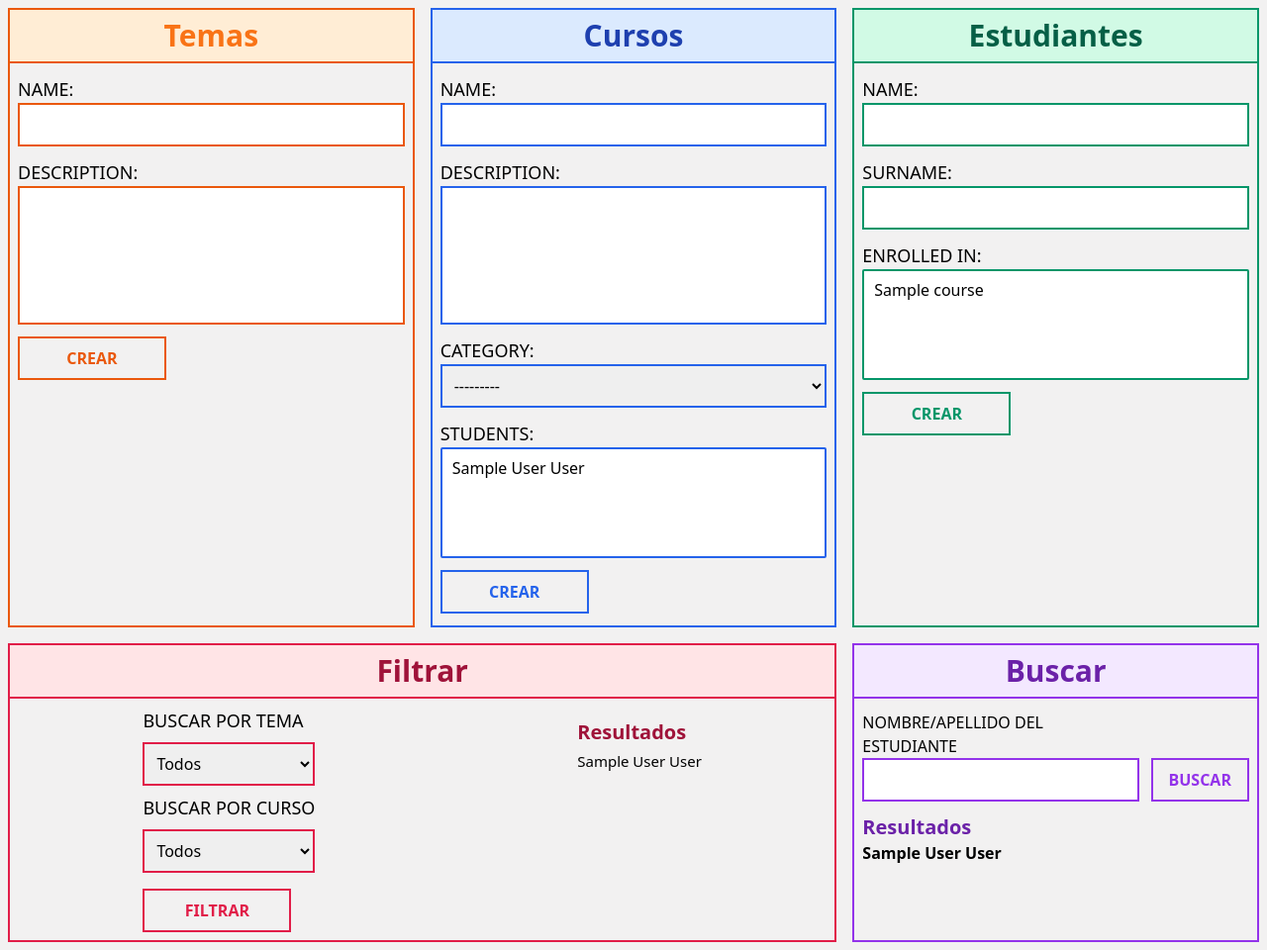
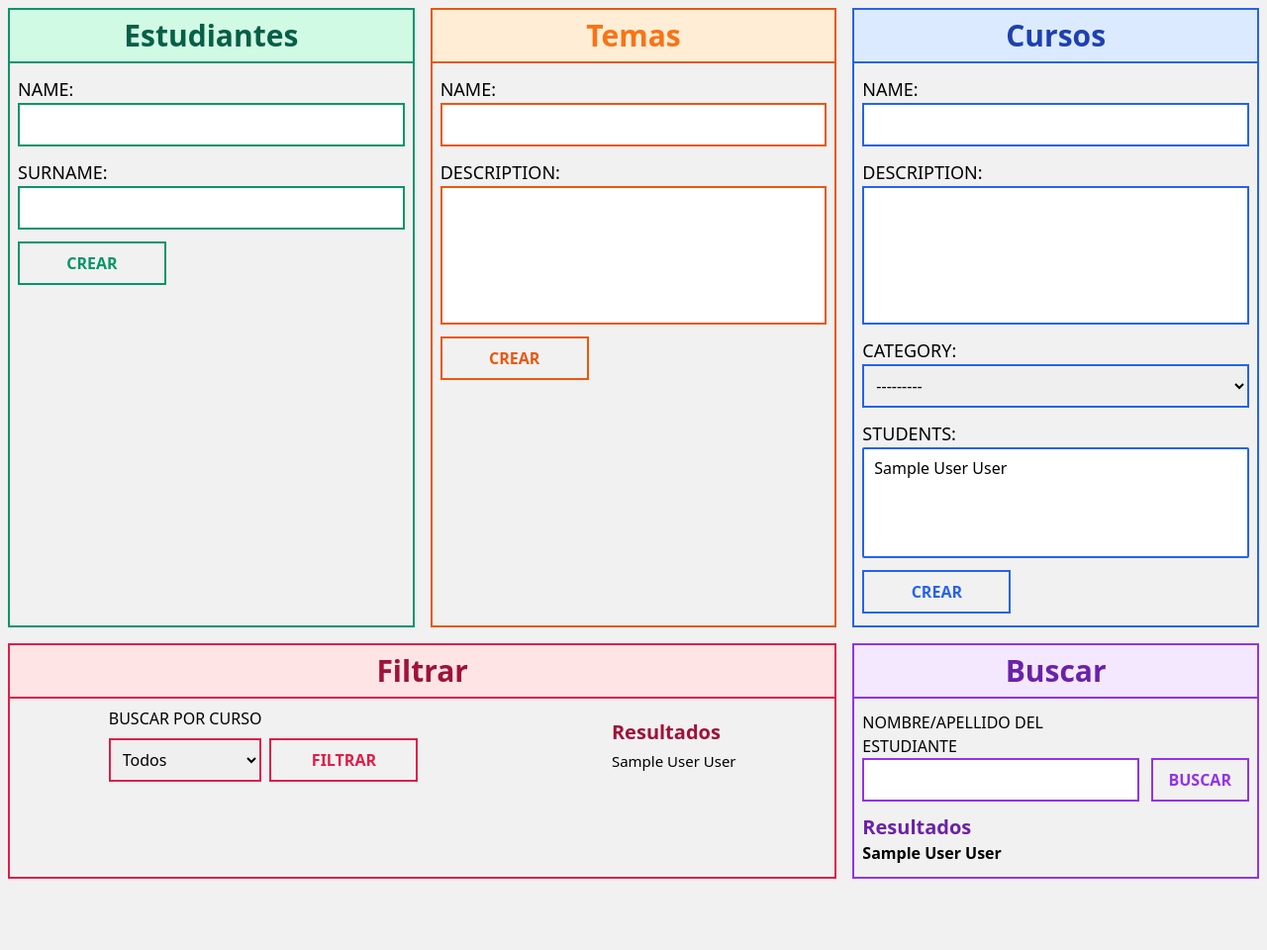
Before and after one commit to CiroJSCH/Tercera-pre-entrega-SCHAPERT, a Django app: page / in a window 1280 px wide. Shown: the whole page at 99% size. After the commit the page ends 888 px from the top, so only its background shows below. Run offline with Django 4.2, Linux system fonts and the light colour scheme; tables that the repository leaves empty hold one stand-in row (values such as "Sample post"); style sheets or scripts are compiled from the project's sources.

Commit message:
finish project

```diff
--- a/src/app/forms.py
+++ b/src/app/forms.py
@@ -5,75 +5,32 @@ from .models import Topic, Student, Course
 
 class TopicForm(ModelForm):
 
-    input_text_style = "border-2 border-orange-600 p-2"
-    input_textarea_style = "border-2 border-orange-600 p-2 w-full"
-
-    name = forms.CharField(
-        widget=forms.TextInput(
-            attrs={'class': input_text_style, 'style': 'outline:none'}),
-    )
-
-    description = forms.CharField(
-        widget=forms.Textarea(
-            attrs={'class': input_textarea_style, 'style': 'resize:none; outline:none', 'rows': 5}),
-    )
-
     class Meta:
         model = Topic
         fields = '__all__'
+        widgets = {
+            'name': forms.TextInput(attrs={'class': "border-2 border-orange-600 p-2", 'style': 'outline:none'}),
+            'description': forms.Textarea(attrs={'class': "border-2 border-orange-600 p-2 w-full", 'style': 'resize:none; outline:none', 'rows': 5}),
+        }
 
 
 class StudentForm(ModelForm):
-    input_text_style = "border-2 border-emerald-600 p-2"
-
-    name = forms.CharField(
-        widget=forms.TextInput(
-            attrs={'class': input_text_style, 'style': 'outline:none'}),
-    )
-    surname = forms.CharField(
-        widget=forms.TextInput(
-            attrs={'class': input_text_style, 'style': 'outline:none'}),
-    )
-
-    enrolled_in = forms.ModelMultipleChoiceField(
-        queryset=Course.objects.all(),
-        widget=forms.SelectMultiple(
-            attrs={'class': input_text_style, 'style': 'outline:none'}
-        )
-    )
-
     class Meta:
         model = Student
-        fields = '__all__'
+        fields = ('name', 'surname')
+        widgets = {
+            'name': forms.TextInput(attrs={'class': "border-2 border-emerald-600 p-2", 'style': 'outline:none'}),
+            'surname': forms.TextInput(attrs={'class': "border-2 border-emerald-600 p-2", 'style': 'outline:none'}),
+        }
 
 
 class CourseForm(ModelForm):
-    input_text_style = "border-2 border-blue-600 p-2"
-    input_textarea_style = "border-2 border-blue-600 p-2 w-full"
-
-    name = forms.CharField(
-        widget=forms.TextInput(
-            attrs={'class': input_text_style, 'style': 'outline:none'}),
-    )
-
-    description = forms.CharField(
-        widget=forms.Textarea(
-            attrs={'class': input_textarea_style, 'style': 'resize:none; outline:none', 'rows': 5}),
-    )
-
-    category = forms.ModelChoiceField(
-        queryset=Topic.objects.all(),
-        widget=forms.Select(
-            attrs={'class': input_text_style, 'style': 'outline:none'}),
-    )
-
-    students = forms.ModelMultipleChoiceField(
-        queryset=Student.objects.all(),
-        widget=forms.SelectMultiple(
-            attrs={'class': input_text_style, 'style': 'outline:none'}
-        )
-    )
-
     class Meta:
         model = Course
-        fields = '__all__'
+        fields = ('name', 'description', 'category', 'students')
+        widgets = {
+            'name': forms.TextInput(attrs={'class': "border-2 border-blue-600 p-2", 'style': 'outline:none'}),
+            'description': forms.Textarea(attrs={'class': "border-2 border-blue-600 p-2 w-full", 'style': 'resize:none; outline:none', 'rows': 5}),
+            'category': forms.Select(attrs={'class': "border-2 border-blue-600 p-2", 'style': 'outline:none'}),
+            'students': forms.SelectMultiple(attrs={'class': "border-2 border-blue-600 p-2", 'style': 'outline:none'}),
+        }
--- a/src/app/templates/courses_section.html
+++ b/src/app/templates/courses_section.html
@@ -1,7 +1,7 @@
 <section class="col-span-12 md:col-span-6 xl:col-span-4 border-2 border-blue-600">
   <h2 class="text-center text-xl md:text-2xl lg:text-3xl text-blue-800 bg-blue-100 py-2 font-semibold border-b-2 border-b-blue-600">Cursos</h2>
   <div class="w-full flex items-center px-2 py-3">
-    <form method="post" action="{% url 'index' %}?form=courses" class="flex flex-col gap-3 w-full mx-auto max-w-[500px]">
+    <form method="post" action="{% url 'create_course' %}" class="flex flex-col gap-3 w-full mx-auto max-w-[500px]">
       {% csrf_token %}
       {% for field in course_form %}
       <div class="flex flex-col">
--- a/src/app/templates/filter_section.html
+++ b/src/app/templates/filter_section.html
@@ -2,18 +2,9 @@
   <h2 class="text-center text-xl md:text-2xl lg:text-3xl text-rose-800 bg-rose-100 py-2 font-semibold border-b-2 border-b-rose-600">Filtrar</h2>
   <section class="p-2 flex flex-col xl:flex-row xl:justify-around gap-3">
     <div>
-      <form action="" class="flex flex-col gap-2">
+      <form action="" class="flex items-end gap-2" method="get">
         <div class="flex flex-col gap-2">
-          <label for="topics" class="text-lg font-medium uppercase">Buscar por tema</label>
-          <select name="topics" id="topics" class="outline-none p-2 border-2 border-rose-600">
-            <option value="all">Todos</option>
-            {% for topic in topics %}
-              <option value="{{ topic.id }}">{{ topic.name }}</option>
-            {% endfor %}
-          </select>
-        </div>
-        <div class="flex flex-col gap-2">
-          <label for="courses" class="text-lg font-medium uppercase">Buscar por curso</label>
+          <label for="courses" class="font-medium uppercase">Buscar por curso</label>
           <select name="courses" id="courses" class="outline-none p-2 border-2 border-rose-600">
             <option value="all">Todos</option>
             {% for course in courses %}
@@ -27,7 +18,7 @@
     <div>
       <h3 class="text-xl font-semibold text-rose-800 mt-3">Resultados</h3>
       <ul class="mt-1">
-        {% for student in students %}
+        {% for student in filter_students %}
           <li class="text-[15px] font-medium">{{ student.name }} {{ student.surname }}</li>
         {% endfor %}
       </ul>
--- a/src/app/templates/main.html
+++ b/src/app/templates/main.html
@@ -1,9 +1,9 @@
 {% extends 'layout.html' %}
 {% block content %}
 <main class="grid grid-cols-12 gap-4 w-full h-auto p-2">
+  {% include 'students_section.html' %}
   {% include 'topics_section.html' %}
   {% include 'courses_section.html' %}
-  {% include 'students_section.html' %}
   {% include 'filter_section.html' %}
   {% include 'search_section.html' %}
 </main>
--- a/src/app/templates/search_section.html
+++ b/src/app/templates/search_section.html
@@ -1,8 +1,7 @@
 <section class="col-span-12 md:col-span-6 xl:col-span-4 border-2 border-purple-600">
   <h2 class="text-center text-xl md:text-2xl lg:text-3xl text-purple-800 bg-purple-100 py-2 font-semibold border-b-2 border-b-purple-600">Buscar</h2>
   <div class="w-full flex flex-col px-2 py-3">
-    <form method="post" action="{% url 'index' %}" class="flex items-end gap-3 w-full mx-auto max-w-[500px]">
-      {% csrf_token %}
+    <form method="get" action="{% url 'index' %}" class="flex items-end gap-3 w-full mx-auto max-w-[500px]">
       <div>
         <label for="student-name" class="uppercase font-medium">Nombre/Apellido del estudiante</label>
         <input type="text" name="student-name" id="student-name" class="p-2 border-purple-600 border-2 outline-none w-full">
@@ -11,7 +10,7 @@
     </form>
     <h3 class="text-xl font-semibold text-purple-800 mt-3">Resultados</h3>
     <ul>
-      {% for student in students %}
+      {% for student in search_students %}
         <li class="font-semibold">{{ student.name }} {{ student.surname }}</li>
       {% endfor %}
     </ul>
--- a/src/app/templates/students_section.html
+++ b/src/app/templates/students_section.html
@@ -1,7 +1,7 @@
 <section class="col-span-12 md:col-span-6 xl:col-span-4 border-2 border-emerald-600">
   <h2 class="text-center text-xl md:text-2xl lg:text-3xl text-emerald-800 bg-emerald-100 py-2 font-semibold border-b-2 border-b-emerald-600">Estudiantes</h2>
   <div class="w-full flex items-center px-2 py-3">
-    <form method="post" action="{% url 'index' %}?form=students" class="flex flex-col gap-3 w-full mx-auto max-w-[500px]">
+    <form method="post" action="{% url 'create_student' %}" class="flex flex-col gap-3 w-full mx-auto max-w-[500px]">
       {% csrf_token %}
       {% for field in student_form %}
       <div class="flex flex-col">
--- a/src/app/templates/topics_section.html
+++ b/src/app/templates/topics_section.html
@@ -1,7 +1,7 @@
 <section class="col-span-12 md:col-span-6 xl:col-span-4 border-2 border-orange-600">
   <h2 class="text-center text-xl md:text-2xl lg:text-3xl text-orange-500 bg-orange-100 py-2 font-semibold border-b-2 border-b-orange-600">Temas</h2>
   <div class="w-full flex items-center px-2 py-3">
-    <form method="post" action="{% url 'index' %}?form=topic" class="flex flex-col gap-3 w-full mx-auto max-w-[500px]">
+    <form method="post" action="{% url 'create_topic' %}" class="flex flex-col gap-3 w-full mx-auto max-w-[500px]">
       {% csrf_token %}
       {% for field in topic_form %}
       <div class="flex flex-col">
--- a/src/app/urls.py
+++ b/src/app/urls.py
@@ -3,4 +3,7 @@ from . import views
 
 urlpatterns = [
     path("", views.index, name="index"),
+    path("create_topic/", views.index, name="create_topic"),
+    path("create_student/", views.index, name="create_student"),
+    path("create_course/", views.index, name="create_course"),
 ]
--- a/src/app/views.py
+++ b/src/app/views.py
@@ -1,4 +1,5 @@
-from django.shortcuts import render
+from django.shortcuts import render, redirect
+from django.db.models import Q
 from .forms import TopicForm, StudentForm, CourseForm
 from .models import Topic, Student, Course
 
@@ -12,6 +13,45 @@ def index(request):
 
     topics = Topic.objects.all()
     courses = Course.objects.all()
-    students = Student.objects.all()
 
-    return render(request, 'main.html', {'topic_form': topic_form, 'student_form': student_form, 'course_form': course_form, 'topics': topics, 'courses': courses, 'students': students})
+    if request.path == "/create_topic/":
+        topic_form = TopicForm(request.POST)
+        if topic_form.is_valid():
+            topic_form.save()
+            return redirect("index")
+
+    if request.path == "/create_student/":
+        student_form = StudentForm(request.POST)
+        if student_form.is_valid():
+            student_form.save()
+            return redirect("index")
+
+    if request.path == "/create_course/":
+        course_form = CourseForm(request.POST)
+        if course_form.is_valid():
+            course = course_form.save(commit=False)
+            students = course_form.cleaned_data['students']
+
+            course.save()
+
+            for student in students:
+                student.enrolled_in.add(course)
+                student.save()
+
+            return redirect("index")
+
+    search_query = request.GET.get('student-name')
+
+    if search_query:
+        search_students = Student.objects.filter(
+            Q(name__istartswith=search_query) | Q(
+                surname__istartswith=search_query)
+        )
+    else:
+        search_students = Student.objects.all()
+
+    course_id = request.GET.get('courses')
+    filter_students = Student.objects.filter(
+        enrolled_in__id=course_id) if course_id and course_id != 'all' else Student.objects.all()
+
+    return render(request, 'main.html', {'topic_form': topic_form, 'student_form': student_form, 'course_form': course_form, 'topics': topics, 'courses': courses, 'search_students': search_students, 'filter_students': filter_students})
```
